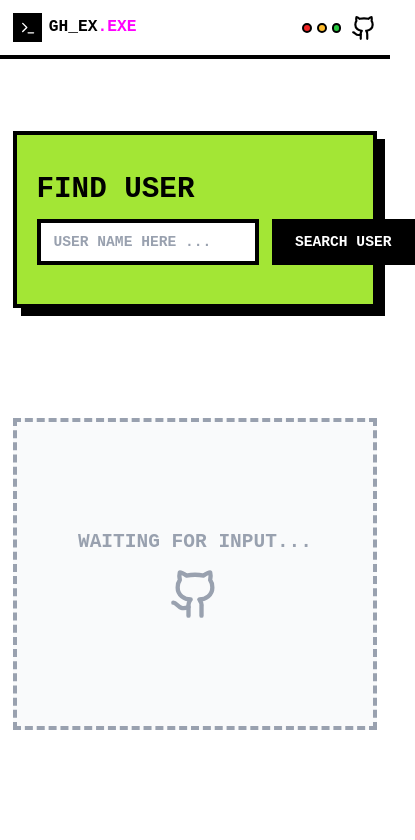
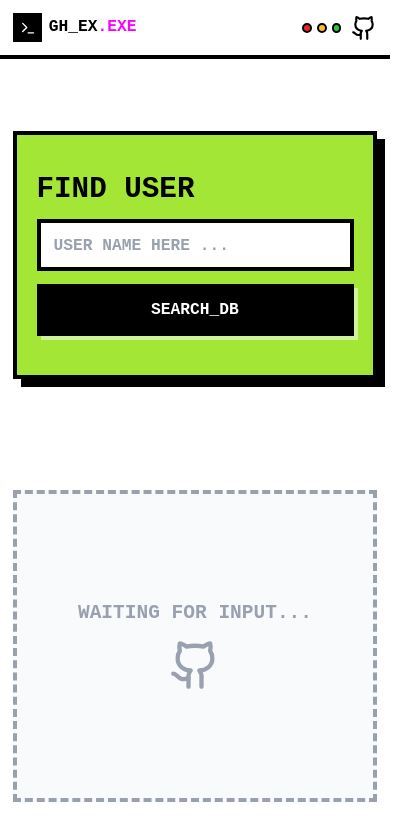
Before and after one commit to Rayan-Taibi/Github-repos-Explorer, a React (Vite) app: page / in a window 390 px wide. Shown: the top 840 px of the page, 415 px wide, since content can reach past the window. Built offline with nearby package versions, Linux system fonts and the light colour scheme.

Commit message:
Reset username after fetching repositories and enhance Search component layout and styles

```diff
--- a/src/App.jsx
+++ b/src/App.jsx
@@ -40,6 +40,7 @@ function App() {
     }finally{
       setLoading(false);
     }
+    setUsername('');
 
   }
   return (
--- a/src/components/Search.jsx
+++ b/src/components/Search.jsx
@@ -5,24 +5,24 @@ export default function Search({username, setUsername, fetchRepos,loading}) {
     <>
      <div className="max-w-6xl mx-auto px-4 py-6">
       <div className='mb-16 mt-16' >
-        <div className="bg-[#A3E635] border-4 border-black px-6 py-12 shadow-[8px_8px_0px_0px_rgba(0,0,0,1)]">
+        <div className="bg-[#A3E635] border-4 border-black px-6 py-12 shadow-[8px_8px_0px_0px_rgba(0,0,0,1)] md:">
             <h2 className='text-4xl md:text-5xl font-bold '>FIND USER</h2>
-            <div className='flex gap-4 mt-4'>
+          <div className='flex flex-col gap-4 mt-4 md:flex-row'>
             <input
             type="text"
             value={username}
             onKeyPress={(e) =>e.key === 'Enter' && fetchRepos() }
             onChange={(e) => setUsername(e.target.value)}
              placeholder="USER NAME HERE ..."
-             className="flex-1 h-14 md:h-16 px-4 border-4 border-black bg-white text-lg md:text-xl font-bold placeholder-gray-400 focus:outline-none focus:ring-2 focus:ring-[#FF00FF] transition-all"
+             className="w-full h-16 bg-white border-4 border-black px-4 text-xl font-bold placeholder-gray-400 focus:outline-none focus:ring-4 focus:ring-[#FF90E8] transition-all"
              />
            <button
            onClick={fetchRepos}
            disabled={loading}
-            className="h-14 md:h-16 px-6 md:px-8 bg-black text-white font-bold text-lg md:text-2xl border-4 border-black hover:shadow-[4px_4px_0px_0px_rgba(0,0,0,1)] hover:bg-white hover:text-black transition-all whitespace-nowrap active:translate-y-1 active:translate-x-1 hover:cursor-pointer">
-             SEARCH USER
+            className="h-16 px-8 bg-black text-white font-black text-xl border-4 border-transparent hover:bg-white hover:text-black hover:border-black transition-all active:translate-y-1 active:translate-x-1 disabled:opacity-50 disabled:cursor-not-allowed shadow-[4px_4px_0px_0px_rgba(255,255,255,0.5)] cursor-pointer">
+             { loading ? 'SEARCHING...' : 'SEARCH_DB' }
            </button>
-           </div>
+          </div>
         </div>
       </div>
     </div>
```
